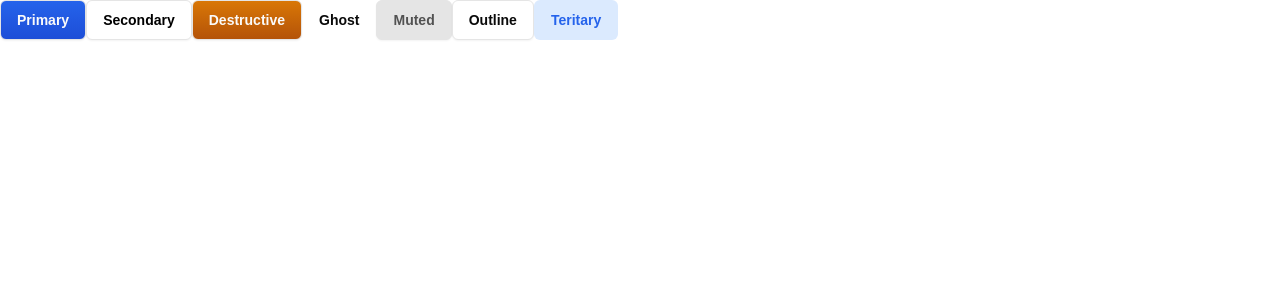
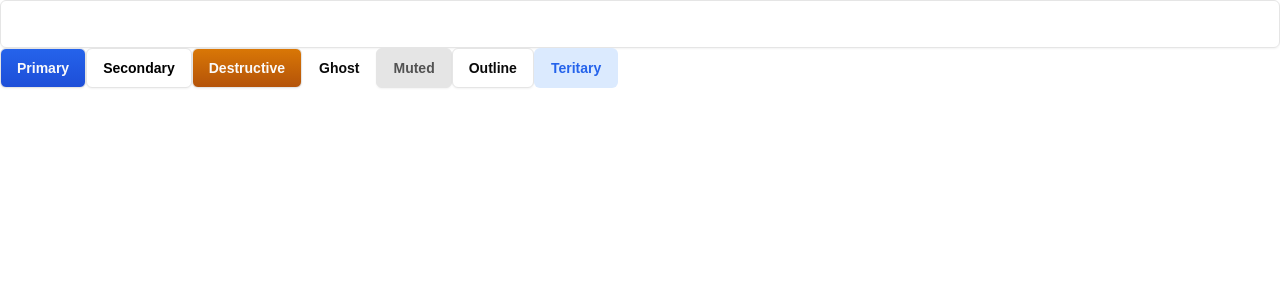
Before and after one commit to Johnny-Jackpot/jira-clone-react, a Next.js app: page / in a window 1280 px wide. Shown: the top 300 px of the page. Built offline with nearby package versions, Linux system fonts and the light colour scheme.

Commit message:
updated input components

```diff
--- a/src/app/page.tsx
+++ b/src/app/page.tsx
@@ -1,8 +1,10 @@
 import { Button } from "@/components/ui/button";
+import { Input } from "@/components/ui/input";
 
 export default function Home() {
   return (
     <div className="">
+      <Input />
       <Button>Primary</Button>
       <Button variant="secondary">Secondary</Button>
       <Button variant="destructive">Destructive</Button>
--- a/src/components/ui/input.tsx
+++ b/src/components/ui/input.tsx
@@ -11,7 +11,7 @@
       <input
         type={type}
         className={cn(
-          "flex h-9 w-full rounded-md border border-input bg-transparent px-3 py-1 text-sm shadow-sm transition-colors file:border-0 file:bg-transparent file:text-sm file:font-medium file:text-foreground placeholder:text-muted-foreground focus-visible:outline-none focus-visible:ring-1 focus-visible:ring-ring disabled:cursor-not-allowed disabled:opacity-50",
+          "flex h-12 w-full rounded-md border border-input bg-transparent px-3 py-1 text-sm shadow-sm transition-colors file:border-0 file:bg-transparent file:text-sm file:font-medium file:text-foreground placeholder:text-muted-foreground focus-visible:outline-none focus-visible:ring-1 focus-visible:ring-ring disabled:cursor-not-allowed disabled:opacity-50",
           className
         )}
         ref={ref}
--- a/src/components/ui/select.tsx
+++ b/src/components/ui/select.tsx
@@ -24,7 +24,7 @@
   <SelectPrimitive.Trigger
     ref={ref}
     className={cn(
-      "flex h-9 w-full items-center justify-between whitespace-nowrap rounded-md border border-input bg-transparent px-3 py-2 text-sm shadow-sm ring-offset-background placeholder:text-muted-foreground focus:outline-none focus:ring-1 focus:ring-ring disabled:cursor-not-allowed disabled:opacity-50 [&>span]:line-clamp-1",
+      "flex h-12 w-full items-center justify-between whitespace-nowrap rounded-md border border-input bg-transparent px-3 py-2 text-sm shadow-sm ring-offset-background placeholder:text-muted-foreground focus:outline-none focus:ring-1 focus:ring-ring disabled:cursor-not-allowed disabled:opacity-50 [&>span]:line-clamp-1",
       className
     )}
     {...props}
```
